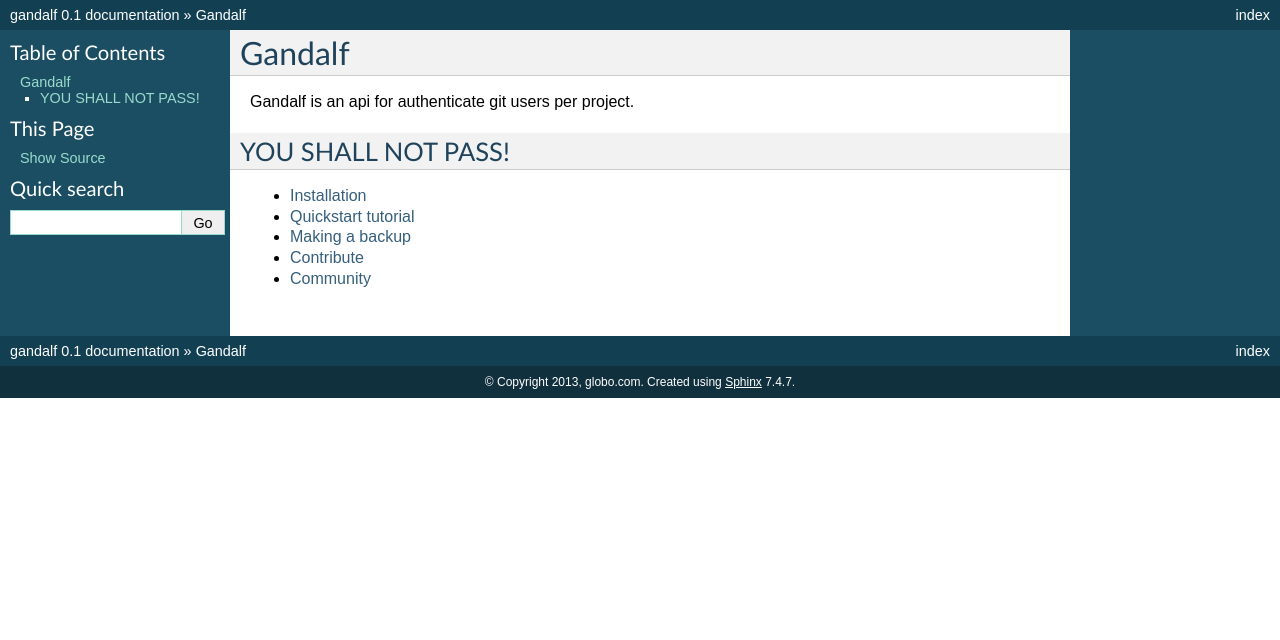
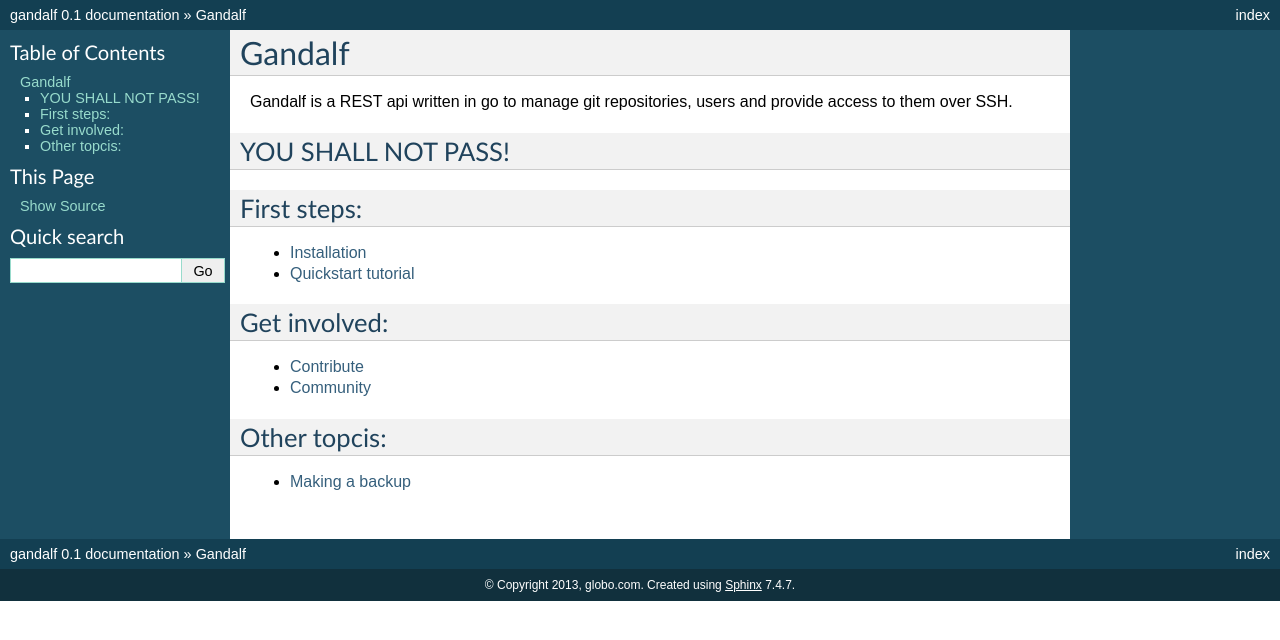
Before and after one commit to tsuru/gandalf, a Sphinx documentation site: the page built from docs/source/index.rst, in a window 1280 px wide. Shown: the top 640 px of the page. Built offline with Sphinx 7.4.7, drawn with Linux system fonts in a browser that asks for light colours.

Commit message:
docs: improved index.

```diff
--- a/docs/source/index.rst
+++ b/docs/source/index.rst
@@ -2,13 +2,23 @@
 Gandalf
 =======
 
-Gandalf is an api for authenticate git users per project.
+Gandalf is a REST api written in go to manage git repositories, users and provide access to them over SSH.
 
 YOU SHALL NOT PASS!
 ==================
 
+First steps:
+============
+
 * :doc:`Installation </install>`
 * :doc:`Quickstart tutorial </quickstart>`
-* :doc:`Making a backup </making-backup>`
+
+Get involved:
+=============
 * :doc:`Contribute </contribute>`
 * :doc:`Community </community>`
+
+Other topcis:
+=============
+
+* :doc:`Making a backup </making-backup>`
```
